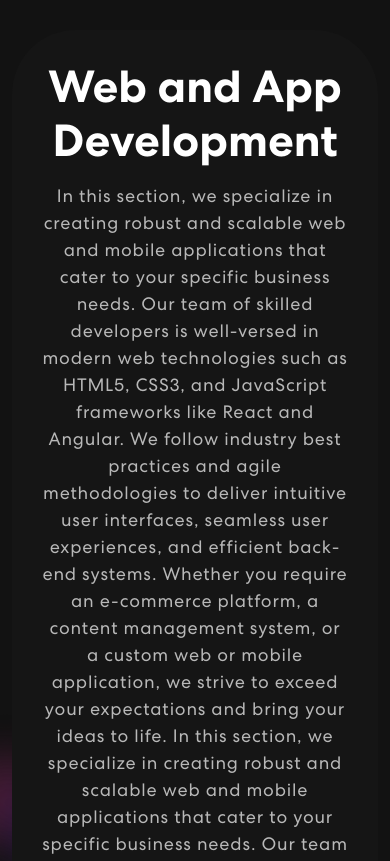
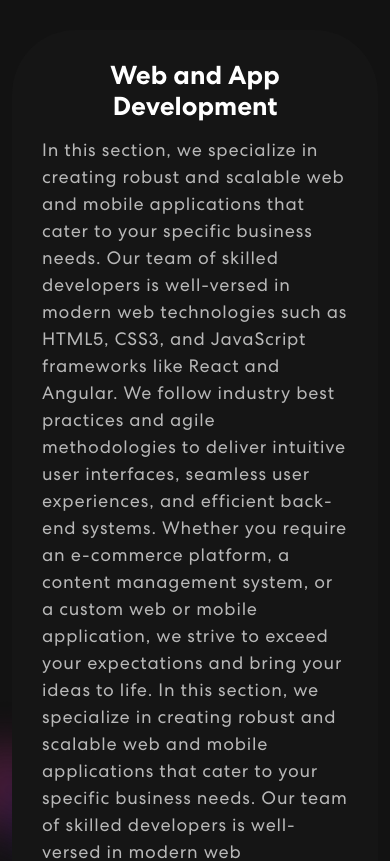
Before and after one commit to thehamzza/Graysol-Web-App, a React (Create React App) app: page /servicesDescription/1 in a window 390 px wide. Shown: the top 861 px of the page. Built offline with nearby package versions, Linux system fonts and the light colour scheme.

Commit message:
Added styling for desc page

```diff
--- a/src/App.css
+++ b/src/App.css
@@ -971,6 +971,11 @@ Media Queries for tabs and mobile devices
     width: 35px !important;
     height: 35px !important;
   }
+  .services-desc h2{
+    font-size: 26px !important;
+  }
+
+
 }
 
 
@@ -978,6 +983,16 @@ Media Queries for tabs and mobile devices
 
   .testimonial-slider-item{
     margin: auto;
+  }
+
+  .services-desc{
+    width: 100% !important;
+    text-align: start !important;
+  }
+  .services-desc h2{
+    width: 100% !important;
+    text-align: center !important;
+
   }
 }
 @media (max-width: 580px) {
--- a/src/components/services/services_description.js
+++ b/src/components/services/services_description.js
@@ -21,7 +21,7 @@ function ServicesDescription () {
         <div className='container'>
           <div className='row'>
             <div className='col-12'>
-              <div className='skill-bx'>
+              <div className='skill-bx services-desc'>
                 <h2>Web and App Development</h2>
                 <p>
                   In this section, we specialize in creating robust and scalable
@@ -78,7 +78,7 @@ function ServicesDescription () {
         <div className='container'>
           <div className='row'>
             <div className='col-12'>
-              <div className='skill-bx'>
+              <div className='skill-bx services-desc'>
                 <h2>Data Science</h2>
                 <p>
                   Our cloud solutions section focuses on helping businesses
@@ -135,7 +135,7 @@ function ServicesDescription () {
         <div className='container'>
           <div className='row'>
             <div className='col-12'>
-              <div className='skill-bx'>
+              <div className='skill-bx services-desc'>
                 <h2>Custom Software Development</h2>
                 <p>
                   In this section, we specialize in crafting tailor-made
@@ -211,7 +211,7 @@ function ServicesDescription () {
         <div className='container'>
           <div className='row'>
             <div className='col-12'>
-              <div className='skill-bx'>
+              <div className='skill-bx services-desc'>
                 <h2>Cloud Solution</h2>
                 <p>
                   In this section, we specialize in crafting tailor-made
```
